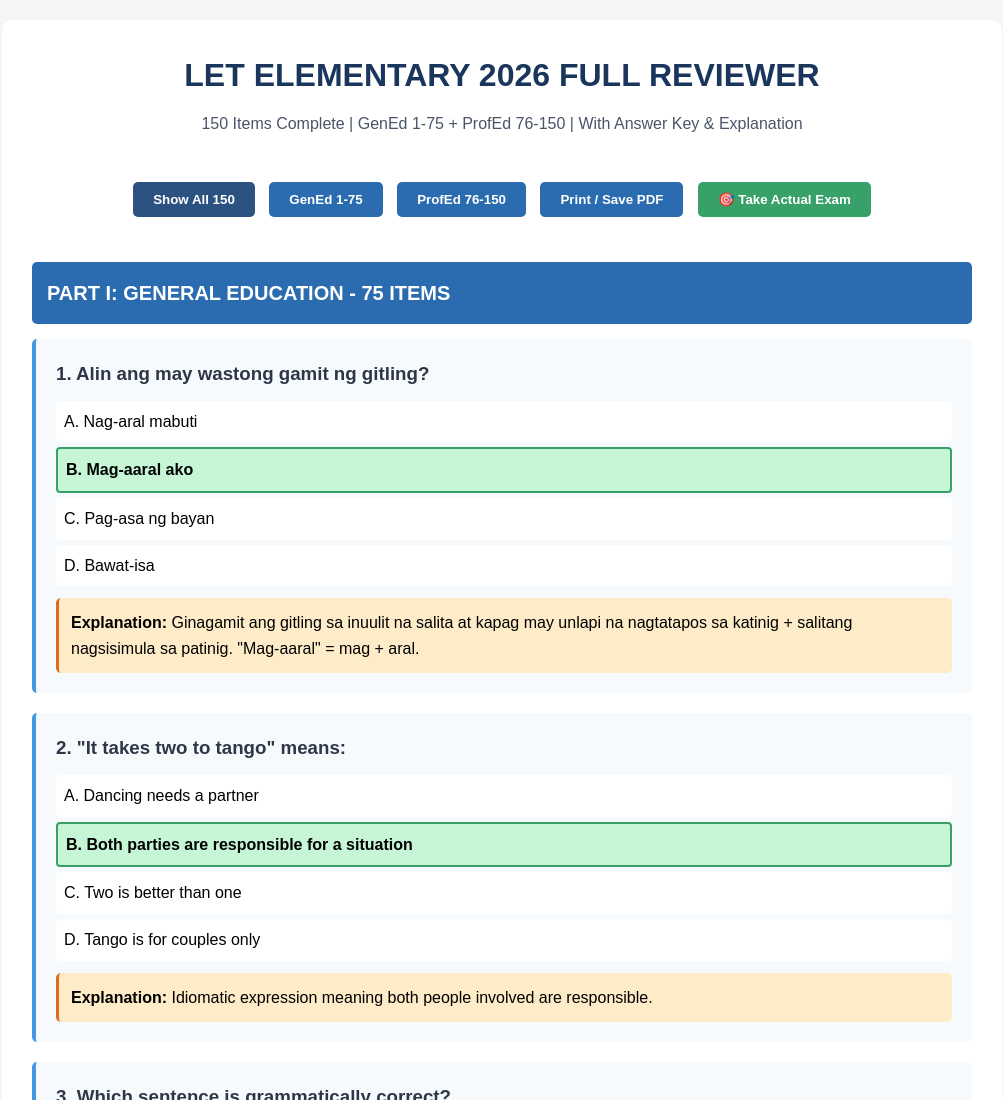
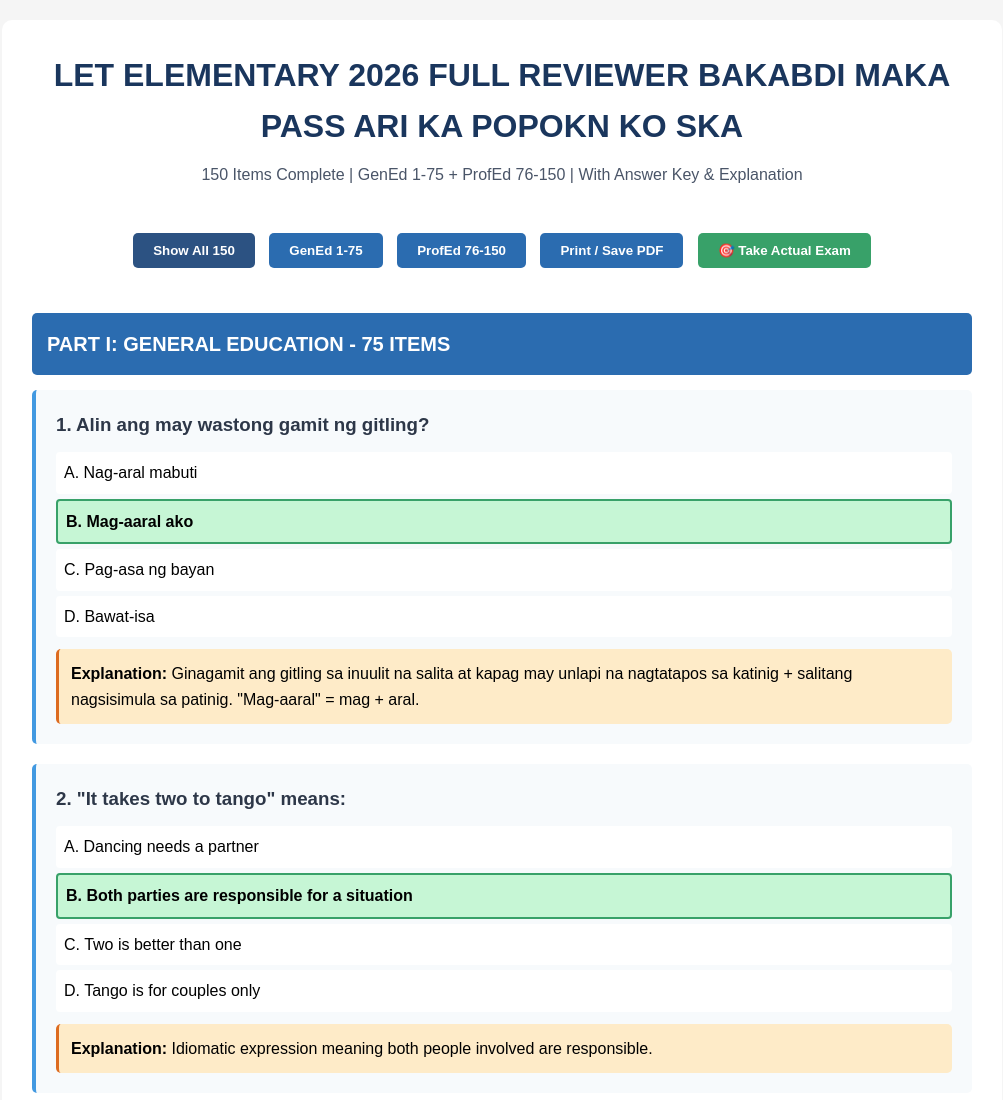
Before and after one commit to SmartGSMUnlock/reviewer, a plain HTML site: page index.html in a window 1280 px wide. Shown: the top 1100 px of the page, without its empty margins (138-1141 px from the left). Drawn offline with Linux system fonts and the light colour scheme.

Commit message:
Update index.html

```diff
--- a/index.html
+++ b/index.html
@@ -42,7 +42,7 @@
 </head>
 <body>
     <div class="container">
-        <h1>LET ELEMENTARY 2026 FULL REVIEWER</h1>
+        <h1>LET ELEMENTARY 2026 FULL REVIEWER BAKABDI MAKA PASS ARI KA POPOKN KO SKA</h1>
         <p class="subtitle">150 Items Complete | GenEd 1-75 + ProfEd 76-150 | With Answer Key & Explanation</p>
 
         <div class="controls">
```
